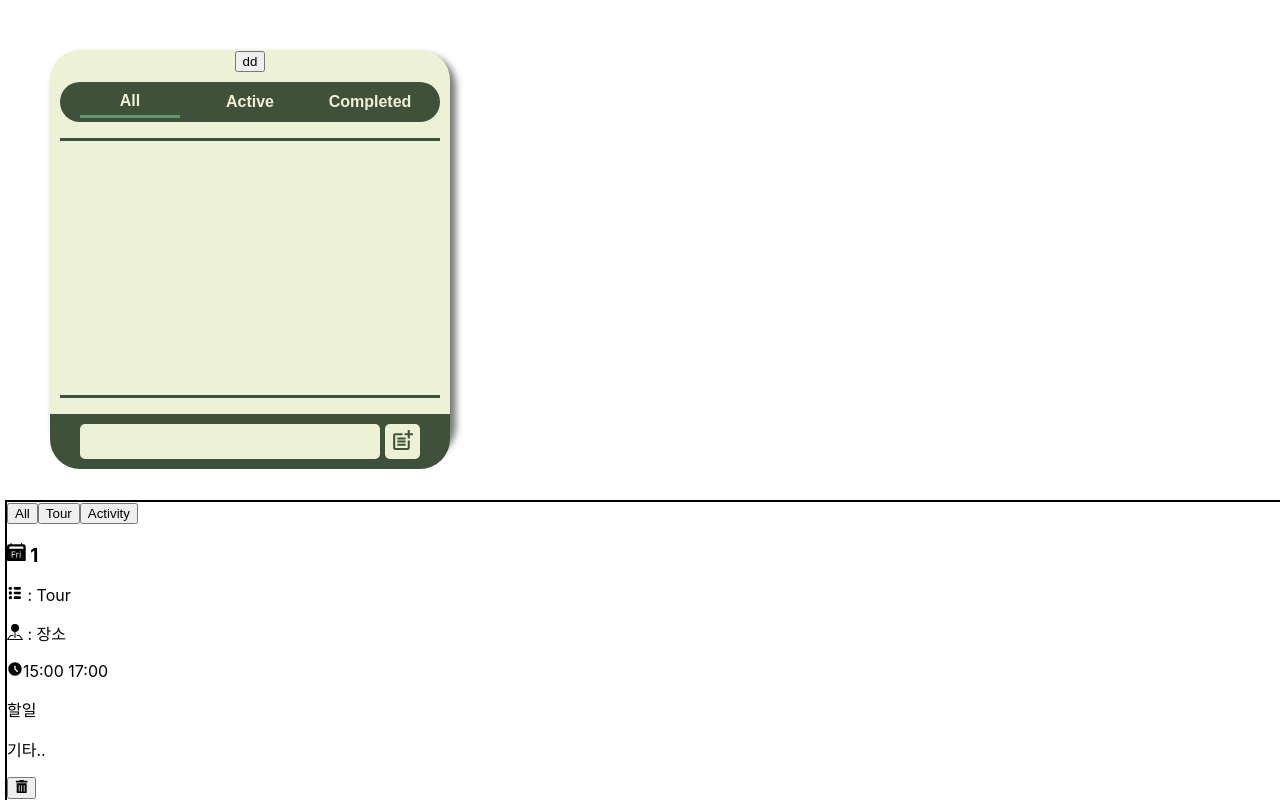
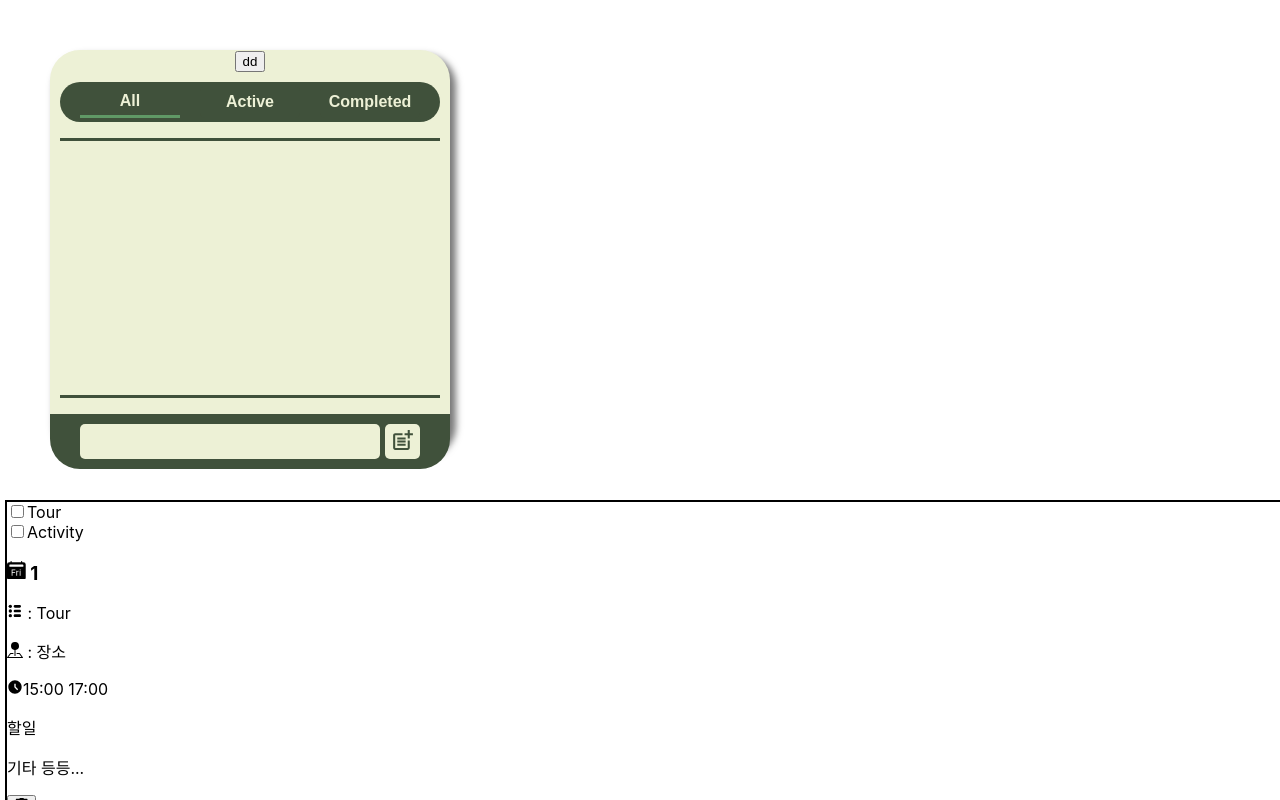
Before and after one commit to Jae0o/React_components, a React (Create React App) app in the folder todo-project/: page / in a window 1280 px wide. Shown: the top 800 px of the page. Built offline with nearby package versions, Linux system fonts and the light colour scheme.

Commit message:
Trip Project // Clean up

```diff
--- a/todo-project/src/CSS/AppToDo.css
+++ b/todo-project/src/CSS/AppToDo.css
@@ -121,7 +121,7 @@ header {
     align-items: center;
 }
 
-input[type='checkbox'] {
+/* input[type='checkbox'] {
     display: none;
 }
 
@@ -141,7 +141,7 @@ input[type='checkbox']+.checkBox {
 input[type='checkbox']:checked+.checkBox {
     content: '\2714';
     background-color: var(--Color-Green-nature);
-}
+} */
 
 
 .TrashButton {
--- a/todo-project/src/components/AppTrip/AppDayList/AppDayList.jsx
+++ b/todo-project/src/components/AppTrip/AppDayList/AppDayList.jsx
@@ -10,6 +10,8 @@ export default function AppDayList() {
 
     const [DayList, setDayList] = useState(DefaultDaylist);
 
+
+    // ----- Add Day DropDown List Handler
     const UpdateDayFunction = (SaveDay) => {
         if (!DayList.some((e) => e.Day === SaveDay)) {
             setDayList([...DayList, { id: uuidV1(), Day: SaveDay }])
@@ -18,6 +20,7 @@ export default function AppDayList() {
         }
     };
 
+    // ----- Delete Day DropDown List Handler
     const DeleteDay = (e) => {
         if (DayList.some((day) => day.Day === e)) {
             const filter = DayList.filter((day) => day.Day !== e);
@@ -32,8 +35,9 @@ export default function AppDayList() {
 
 
     const [CategoryList, setCategoryList] = useState(DefaultCategoryList);
-    const [FilterCategoryList, setFilterCategoryList] = useState(DefaultFilter)
+    const [FilterCategoryList, setFilterCategoryList] = useState(DefaultFilter);
 
+    // ----- Add  Category DropDown List Handler
     const UpdateCategoryFcuntion = (SaveData) => {
         if (!CategoryList.some((e) => e.category === SaveData.trim())) {
             setCategoryList([...CategoryList, { id: uuidV1(), category: SaveData.trim() }])
@@ -43,6 +47,7 @@ export default function AppDayList() {
         }
     };
 
+    // ----- Delete Category DropDown List Handler
     const DeleteCategory = (e) => {
         if (CategoryList.some((cate) => cate.category === e.trim())) {
             const filter = CategoryList.filter((cate) => cate.category !== e.trim());
@@ -53,7 +58,6 @@ export default function AppDayList() {
             alert("리스트에 일치하는 항목이 없습니다.")
         }
     }
-    //  filter
 
 
     // ------------------------------------ List
@@ -62,7 +66,6 @@ export default function AppDayList() {
     const [List, setList] = useState(TripList);
 
     const AddList = (e) => { setList([...List, e]); }
-
     const DeleteList = (e) => {
         const Filter = List.filter((list) => list.id !== e);
         setList([...Filter]);
@@ -73,7 +76,7 @@ export default function AppDayList() {
 
     return (
         <article>
-            <DayBoxList list={List} UploadDelete={DeleteList} DayList={DayList} CategoryList={FilterCategoryList} />
+            <DayBoxList list={List} UploadDelete={DeleteList} DayList={DayList} FilterCategoryList={FilterCategoryList} />
             <AddListButton UpdateList={AddList}
                 // Day Props
                 PushDay={UpdateDayFunction} DayList={DayList} DeleteDay={DeleteDay}
@@ -94,7 +97,7 @@ const TripList = [{
     EndTime: "17:00",
     Location: "장소",
     Category: "Tour",
-    Etc: "기타.."
+    Etc: "기타 등등..."
 }];
 
 const DefaultDaylist = [
@@ -122,4 +125,4 @@ const DefaultCategoryList = [
     },
 ];
 
-const DefaultFilter = ["All", "Tour", "Activity"]
+const DefaultFilter = ["Tour", "Activity"]
--- a/todo-project/src/components/AppTrip/AppDayList/List/AddDorpDownList.jsx
+++ b/todo-project/src/components/AppTrip/AppDayList/List/AddDropDownList.jsx
@@ -3,12 +3,12 @@ import React from 'react';
 export default function AddDropDownList({ UploadFunction, name, DeleteFunction }) {
 
   const OnAdd = (e) => {
-    if (e.trim().length === 0) { return alert(`${name} 에는 공백이 불가능합니다. `) };
+    if (e.trim().length === 0) { return alert(`${name} 에는 공백 입력이 불가능합니다. `) };
     UploadFunction(e);
   }
 
   const OnDelete = (e) => {
-    if (e.trim().length === 0) { return alert(`${name} 에는 공백이 불가능합니다. `) };
+    if (e.trim().length === 0) { return alert(`제거 하려는 목록에서 리스트를 입력하세요. `) };
     DeleteFunction(e);
   }
 
@@ -18,12 +18,19 @@ export default function AddDropDownList({ UploadFunction, name, DeleteFunction }
       <button
         onClick={() => {
           const ADDdata = prompt(`리스트에 추가할 ${name} 을(를) 입력하세요.`);
+          // prompt 는 기본적으로 취소를 하면 null을 반환하기때문에 null 추가 방지용
+          if (ADDdata === null) {
+            return;
+          }
           OnAdd(` ${ADDdata}`);
         }}>{name} 추가</button>
 
       <button
         onClick={() => {
           const DeleteData = prompt(`리스트에서 제거할 ${name} 을(를) 입력하세요.`);
+          if (DeleteData === null) {
+            return;
+          }
           OnDelete(` ${DeleteData}`);
         }}>{name} 삭제</button>
     </div>
--- a/todo-project/src/components/AppTrip/AppDayList/List/AddListButton.jsx
+++ b/todo-project/src/components/AppTrip/AppDayList/List/AddListButton.jsx
@@ -1,6 +1,6 @@
 import React, { useState } from 'react'
 import { v1 as uuidV1 } from 'uuid';
-import AddDopDownList from './AddDorpDownList';
+import AddDropDownList from './AddDropDownList';
 import { MdOutlineDownloadDone } from 'react-icons/md'
 
 
@@ -30,27 +30,25 @@ export default function AddListButton({
   // ---------------------------------------- Update Function
   const UpdateTodo = (e) => {
     setTodo(e);
-  }
+  };
   const UpdateLocation = (e) => {
-    console.log(e)
-    setLocation(e);
-  }
+    e === "장소 입력" ? setLocation("") : setLocation(e);
+  };
   const UpdateDay = (e) => {
     setDay(e)
-  }
+  };
   const UpdateStartTime = (e) => {
     setStartTime(e);
-  }
+  };
   const UpdateEndTime = (e) => {
     setEndTime(e);
-  }
+  };
   const UpdateCategory = (e) => {
-    setCategory(e);
-  }
+    e === "카테고리 입력" ? setCategory("") : setCategory(e)
+  };
   const UpdateEtc = (e) => {
     setEtc(e);
-    console.log(Etc)
-  }
+  };
 
   // ---------------------------------------- ADD UpdateList Props Function
 
@@ -59,8 +57,6 @@ export default function AddListButton({
     if (Todo.trim().length === 0) {
       return alert(" Todo 에 할일을 적으세요");
     };
-
-
     UpdateList(
       {
         id: uuidV1(),
@@ -78,7 +74,7 @@ export default function AddListButton({
   // ---------------------------------------- Add Delete Location Function
 
   const UpdateLocationFunction = (SaveData) => {
-    if (!LocationList.some((e) => e.Location === SaveData.trim())) {
+    if (!LocationList.some((e) => e.Location === SaveData)) {
       setLocationList([...LocationList, { id: uuidV1(), Location: SaveData }])
     } else {
       alert("리스트에 동일한 Location이 존재합니다")
@@ -160,11 +156,11 @@ export default function AddListButton({
       <div>
         <p> 따로 옵션창 분류해서 만들 예정</p>
         {/* Day */}
-        <AddDopDownList UploadFunction={(e) => PushDay(e.trim())} name={"Day"} DeleteFunction={(e) => DeleteDay(e.trim())} />
+        <AddDropDownList UploadFunction={(e) => PushDay(e.trim())} name={"Day"} DeleteFunction={(e) => DeleteDay(e.trim())} />
         {/* Category */}
-        <AddDopDownList UploadFunction={(e) => PushCategory(e.trim())} name={"Category"} DeleteFunction={(e) => DeleteCategory(e.trim())} />
+        <AddDropDownList UploadFunction={(e) => PushCategory(e.trim())} name={"Category"} DeleteFunction={(e) => DeleteCategory(e.trim())} />
         {/* Location */}
-        <AddDopDownList UploadFunction={(e) => UpdateLocationFunction(e.trim())} name={"Location"} DeleteFunction={(e) => DeleteLocation(e.trim())} />
+        <AddDropDownList UploadFunction={(e) => UpdateLocationFunction(e.trim())} name={"Location"} DeleteFunction={(e) => DeleteLocation(e.trim())} />
       </div>
     </div>
 
--- a/todo-project/src/components/AppTrip/AppDayList/List/CategoryFilter.jsx
+++ b/todo-project/src/components/AppTrip/AppDayList/List/CategoryFilter.jsx
@@ -1,16 +1,26 @@
 import React from 'react'
 
-export default function CategoryFilter({ CategoryList, FilterFunction }) {
+export default function CategoryFilter({ FilterCategoryList, UpDateCheckBox, CheckList }) {
+  return (
+    <form >
+      {FilterCategoryList.map((list, index) => {
+        return (
+          <div key={index}>
+            <input
+              id={list}
+              type='checkbox'
+              checked={CheckList.includes(list)}
+              onChange={(e) => {
+                UpDateCheckBox(e, list.trim())
+              }}
+            />
 
-  return (
-    <div>
-      {CategoryList.map((value, index) => {
-        return (
-          <button key={index} onClick={() => FilterFunction(value)}>
-            {value}
-          </button>
+            <label htmlFor={list}>{list}</label>
+          </div>
+
         )
       })}
-    </div>
+    </form>
+
   )
 }
--- a/todo-project/src/components/AppTrip/AppDayList/List/DayBoxList.jsx
+++ b/todo-project/src/components/AppTrip/AppDayList/List/DayBoxList.jsx
@@ -6,31 +6,33 @@ import { MdOutlineAccessTimeFilled } from 'react-icons/md'
 import CategoryFilter from './CategoryFilter'
 
 
-export default function DayBoxList({
-  list, UploadDelete,
-  DayList, CategoryList }) {
-  const [FilterValue, setFilterValue] = useState(CategoryList[0]);
+export default function DayBoxList({ list, UploadDelete, DayList, FilterCategoryList }) {
+
   const FilteredDayList = DayList.filter((e) => e.id !== "Default key");
 
-  const CategoryfilterButton = (e) => {
-    setFilterValue(e);
-  }
+  // ================= Cateogry Filter
+  const [CheckList, setCheckList] = useState([]);
 
+  const UpDateCheckBox = (e, data) => {
+    const Text = `${data}`;
+    e.target.checked ?
+      setCheckList(CheckList.concat([Text])) :
+      setCheckList(CheckList.filter((list) => list !== data));
+  };
+
+  // ======================
   return (
     <div>
-      <CategoryFilter
-        CategoryList={CategoryList} FilterFunction={CategoryfilterButton}
-        FilterValue={FilterValue}
-      />
+      {/* Category Filter 구역 */}
+      <CategoryFilter FilterCategoryList={FilterCategoryList} UpDateCheckBox={UpDateCheckBox} CheckList={CheckList} />
 
+      {/* Day 기준 list 구역 */}
       {FilteredDayList.map((daylist) => {
         // Day 기준의 filter
         const DayFilter = list.filter((e) => e.Day === daylist.Day)
         // Category 기준의 filter
-        const Filtered = OnFilter(DayFilter, FilterValue);
+        const Filtered = OnFilter(DayFilter, CheckList);
 
-
-        console.log(Filtered);
         return (
           <ul key={daylist.id}>
             <h1><BsFillCalendar2DayFill /> {daylist.Day} </h1>
@@ -53,8 +55,8 @@ export default function DayBoxList({
 };
 
 function OnFilter(DefaultList, State) {
-  if (State === "All") {
+  if (State.length === 0) {
     return DefaultList;
   }
-  return DefaultList.filter((list) => list.Category === State);
+  return DefaultList.filter((data) => State.includes(data.Category))
 };
```
